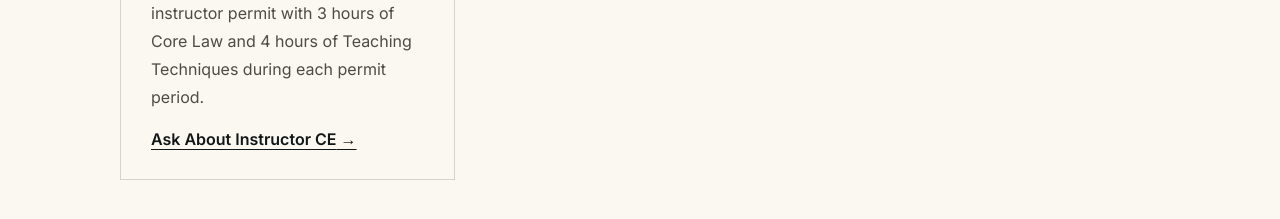
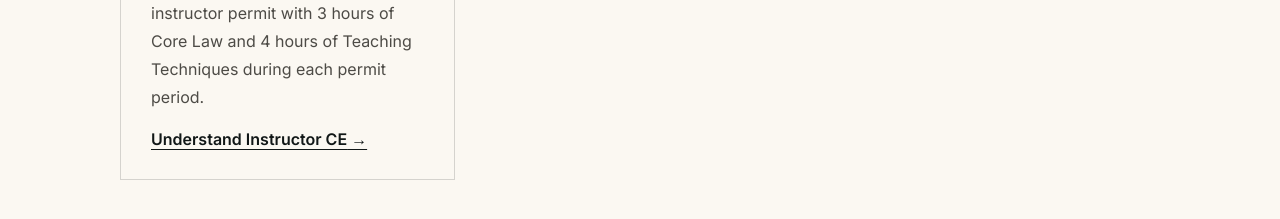
Before and after one commit to BrianLook/Greyson-Institute-Website, a Next.js app: page /check-florida-real-estate-license-expiration in a window 1280 px wide. Shown: the part 3420-3639 px from the top of the page. Built offline with nearby package versions, Linux system fonts and the light colour scheme.

Commit message:
Link instructor renewal card to guide

```diff
--- a/app/check-florida-real-estate-license-expiration/page.tsx
+++ b/app/check-florida-real-estate-license-expiration/page.tsx
@@ -79,9 +79,9 @@ const renewalPaths = [
     "7-hour instructor continuing education",
   description:
     "Florida real estate school instructors generally renew their instructor permit with 3 hours of Core Law and 4 hours of Teaching Techniques during each permit period.",
-  href: "/contact",
+  href: "/florida-real-estate-instructor-continuing-education",
   linkText:
-  "Ask About Instructor CE",
+    "Understand Instructor CE",
 },
 ];
 
```
